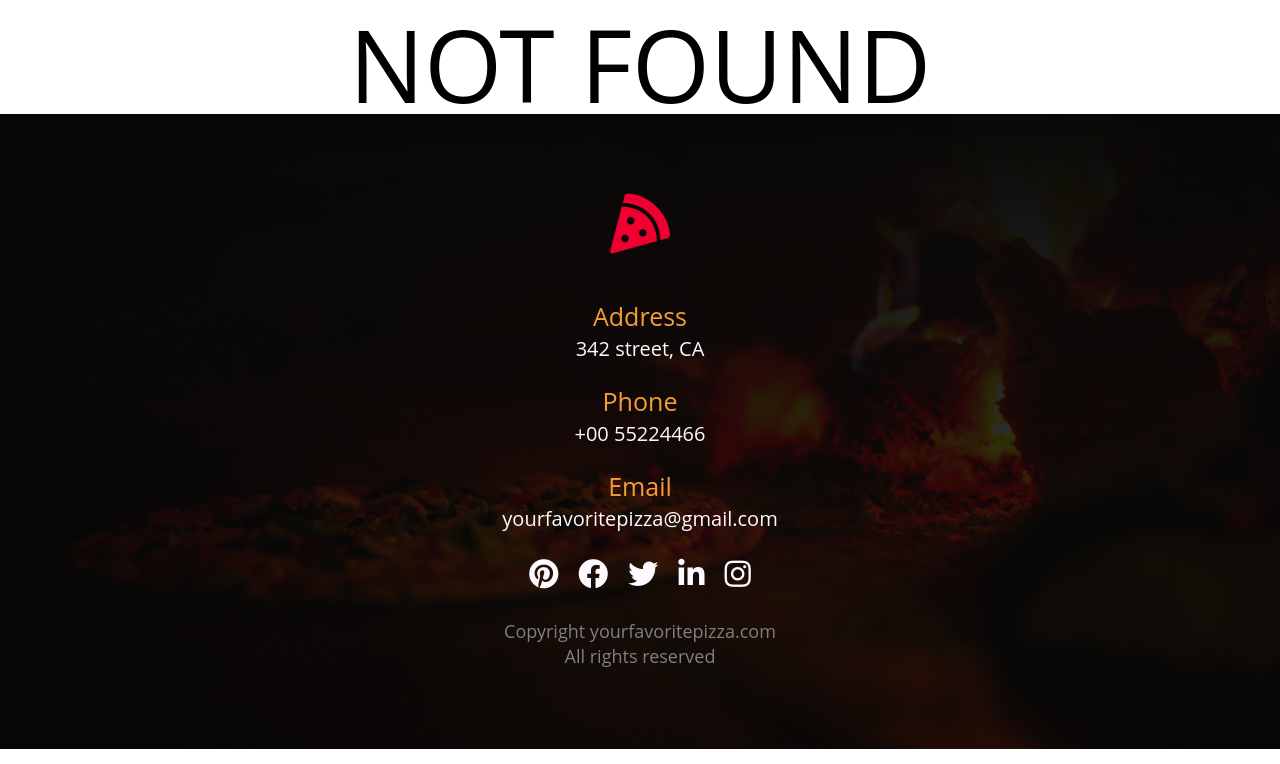
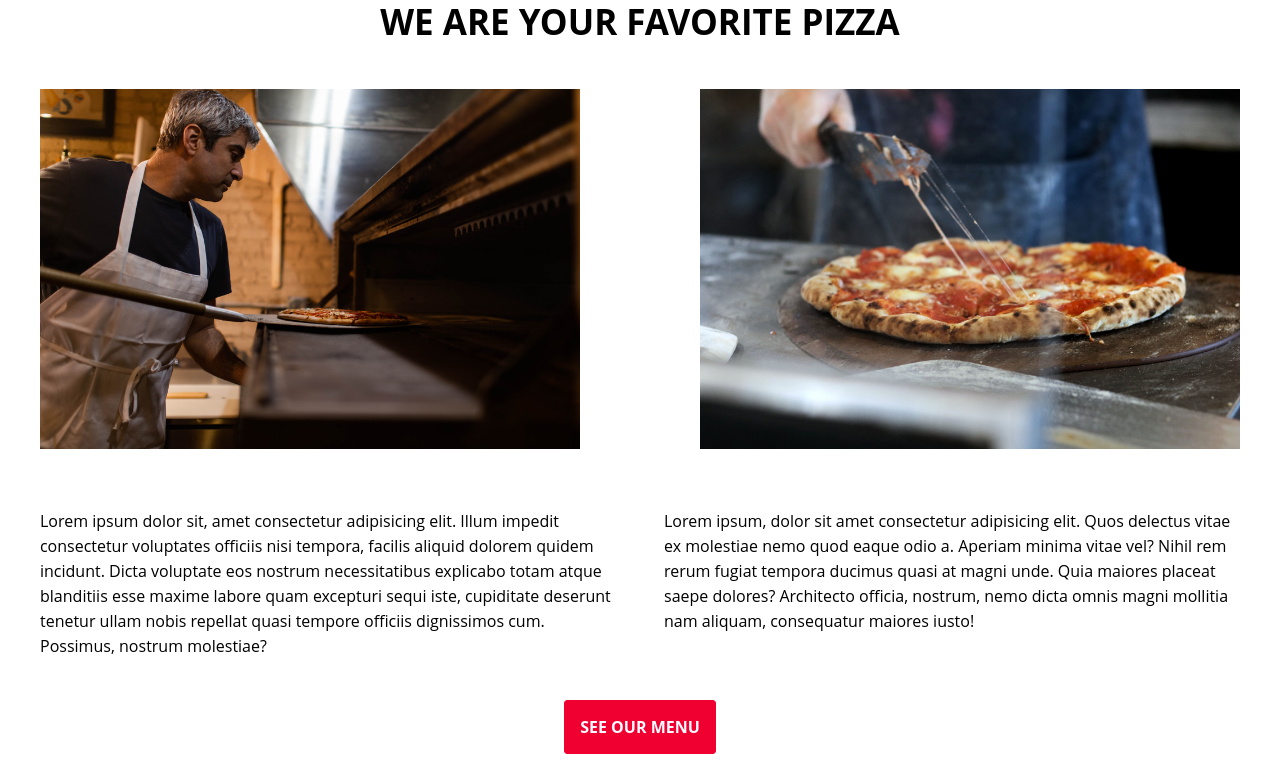
Before and after one commit to willlymendoza/pizza-restaurant, a React (Create React App) app: page /about in a window 1280 px wide. Shown: the part 936-1700 px from the top of the page. Built offline with nearby package versions, Linux system fonts and the light colour scheme.

Commit message:
Added About page component

```diff
--- a/src/App.js
+++ b/src/App.js
@@ -6,6 +6,7 @@ import Home from "pages/Home";
 import Error404 from "components/Error404";
 import "./App.scss";
 import Footer from "components/Footer";
+import About from "pages/About";
 
 function App() {
   return (
@@ -15,6 +16,7 @@ function App() {
       <Main>
         <Switch>
           <Route path="/" exact component={Home} />
+          <Route path="/about" component={About} />
 
           <Route path="*" component={Error404}></Route>
         </Switch>
--- /dev/null
+++ b/src/pages/About/index.js
@@ -0,0 +1,44 @@
+import React from "react";
+import "./styles.scss";
+import SectionTitle from "components/SectionTitle";
+import pizza1 from "assets/img/pizza-chef2.jpg";
+import pizza2 from "assets/img/pizza-chef3.jpg";
+
+const About = () => {
+  return (
+    <section className="about section">
+      <SectionTitle text="we are your favorite pizza" />
+
+      <div className="about-images">
+        <img src={pizza1} alt="pizza-chef2" />
+        <img src={pizza2} alt="pizza-chef2" />
+      </div>
+
+      <div className="about-content">
+        <p>
+          Lorem ipsum dolor sit, amet consectetur adipisicing elit. Illum
+          impedit consectetur voluptates officiis nisi tempora, facilis aliquid
+          dolorem quidem incidunt. Dicta voluptate eos nostrum necessitatibus
+          explicabo totam atque blanditiis esse maxime labore quam excepturi
+          sequi iste, cupiditate deserunt tenetur ullam nobis repellat quasi
+          tempore officiis dignissimos cum. Possimus, nostrum molestiae?
+        </p>
+        <p>
+          Lorem ipsum, dolor sit amet consectetur adipisicing elit. Quos
+          delectus vitae ex molestiae nemo quod eaque odio a. Aperiam minima
+          vitae vel? Nihil rem rerum fugiat tempora ducimus quasi at magni unde.
+          Quia maiores placeat saepe dolores? Architecto officia, nostrum, nemo
+          dicta omnis magni mollitia nam aliquam, consequatur maiores iusto!
+        </p>
+      </div>
+
+      <div className="about-menu-button">
+        <a className="btn" href="#">
+          see our menu
+        </a>
+      </div>
+    </section>
+  );
+};
+
+export default About;
--- /dev/null
+++ b/src/pages/About/styles.scss
@@ -0,0 +1,33 @@
+.about {
+  padding: 80px 0;
+
+  &-images {
+    display: flex;
+    max-width: 1200px;
+    justify-content: space-between;
+    margin: 0 auto;
+    margin-bottom: 60px;
+
+    img {
+      width: 48%;
+      max-width: 540px;
+    }
+  }
+
+  &-content {
+    display: flex;
+    max-width: 1200px;
+    margin: 0 auto;
+    justify-content: space-between;
+    margin-bottom: 60px;
+
+    p {
+      width: 48%;
+      line-height: 25px;
+    }
+  }
+
+  &-menu-button {
+    text-align: center;
+  }
+}
```
